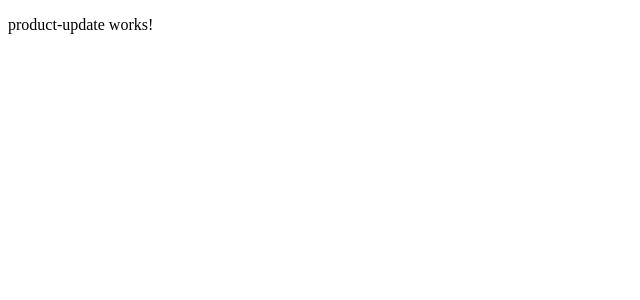
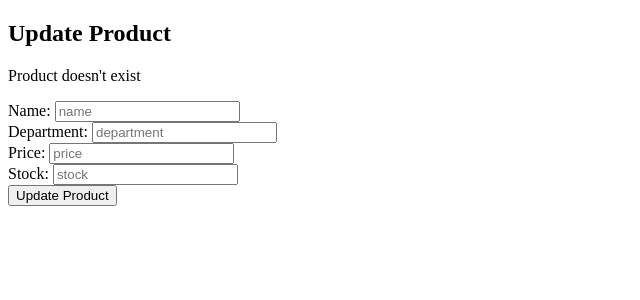
Before and after one commit to redpanda117/AngularCrudPractice, an Angular app: page /productUpdate/1 in a window 1280 px wide. Shown: the top 300 px of the page, without its empty margins (0-640 px from the left). Built offline with nearby package versions, Linux system fonts and the light colour scheme; no server answers.

Commit message:
product update works

```diff
--- a/src/app/product-update/product-update.component.html
+++ b/src/app/product-update/product-update.component.html
@@ -1,3 +1,16 @@
-<p>
-  product-update works!
-</p>
+
+  <h2>
+     Update Product
+  </h2>
+
+  <p *ngIf = "!exist">
+    Product doesn't exist
+  </p>
+
+  <form id = "formNewProduct" name = "formNewProduct" #productData = "ngForm" (ngSubmit) = "updateProduct(productData.value)">
+    <label>Name: </label><input type = "text" name="name" id="name" placeholder="name" [(ngModel)] = "data.name" ngModel><br>
+    <label>Department: </label><input type = "text" name="department" id="department" placeholder="department" [(ngModel)] = "data.department" ngModel><br>
+    <label>Price: </label><input type = "text" name="price" id="price" placeholder="price" [(ngModel)] = "data.price" ngModel><br>
+    <label>Stock: </label><input type = "text" name="stock" id="stock" placeholder="stock" [(ngModel)] = "data.stock" ngModel><br>
+    <input type="submit" value = "Update Product">
+  </form>
--- a/src/app/product-update/product-update.component.ts
+++ b/src/app/product-update/product-update.component.ts
@@ -1,4 +1,8 @@
 import { Component, OnInit } from '@angular/core';
+import { Http, Response, Headers } from '@angular/http';
+import {ActivatedRoute } from '@angular/router';
+import {Router} from '@angular/router';
+import 'rxjs/add/operator/toPromise';
 
 @Component({
   selector: 'app-product-update',
@@ -7,9 +11,51 @@ import { Component, OnInit } from '@angular/core';
 })
 export class ProductUpdateComponent implements OnInit {
 
-  constructor() { }
+  id:number;
+  data:object = {};
+  products = [];
+  exist = false;
+  productObj:object = {};
+  private headers = new Headers({ 'Content-Type': 'application/json'});
 
+  constructor(private router: Router, private route: ActivatedRoute, private http: Http) { }
+  updateProduct(product) {
+    this.productObj = {
+      "name": product.name,
+      "department": product.department,
+      "price": product.price,
+      "stock": product.stock
+    }
+    const url = `${"http://localhost:3000/products"}/${this.id}`;
+    this.http.put(url, JSON.stringify(this.productObj), {headers: this.headers})
+      .toPromise()
+      .then(() => {
+        this.router.navigate(['/']);
+      })
+  }
+
+  //will show the data of the product that was click when the page first load
   ngOnInit() {
+    //grab the id from url
+    this.route.params.subscribe(params => {
+      this.id = +params['id'];
+    });
+    //fetching the data
+    this.http.get("http://localhost:3000/products").subscribe(
+      (res: Response) => {
+        this.products = res.json();
+      //loop through the products to find the matching id
+        for(var i = 0; i < this.products.length; i++){
+          if(parseInt(this.products[i].id) === this.id){
+            this.data = this.products[i];
+            this.exist = true;
+            break;
+          }else{
+            this.exist = false;
+          }
+        }
+      }
+    )
   }
 
 }
```
